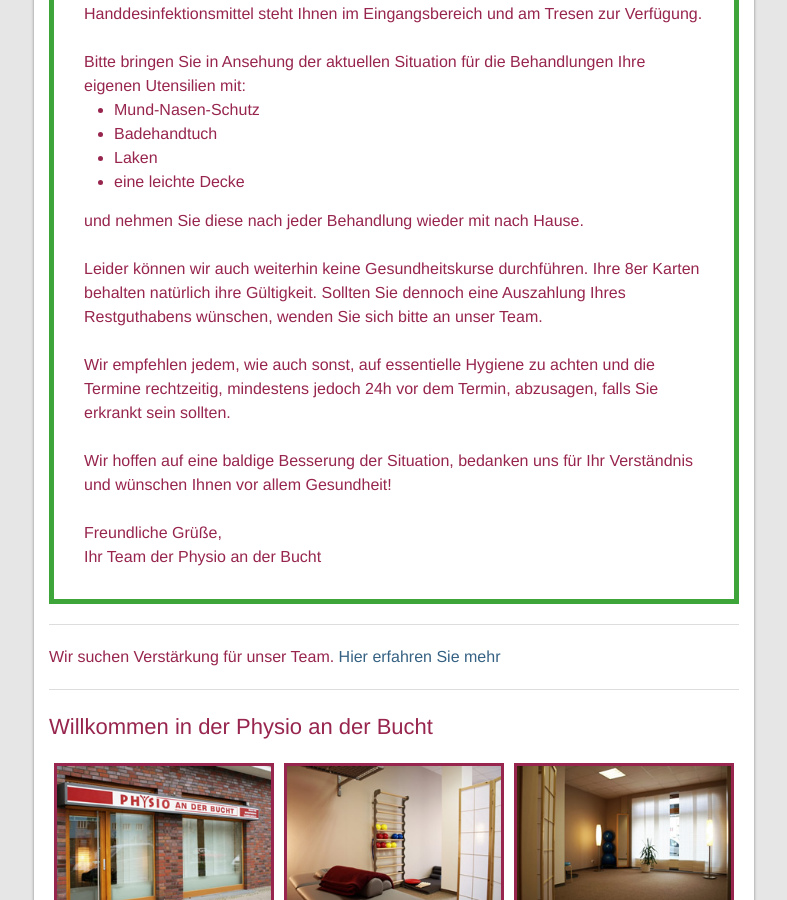
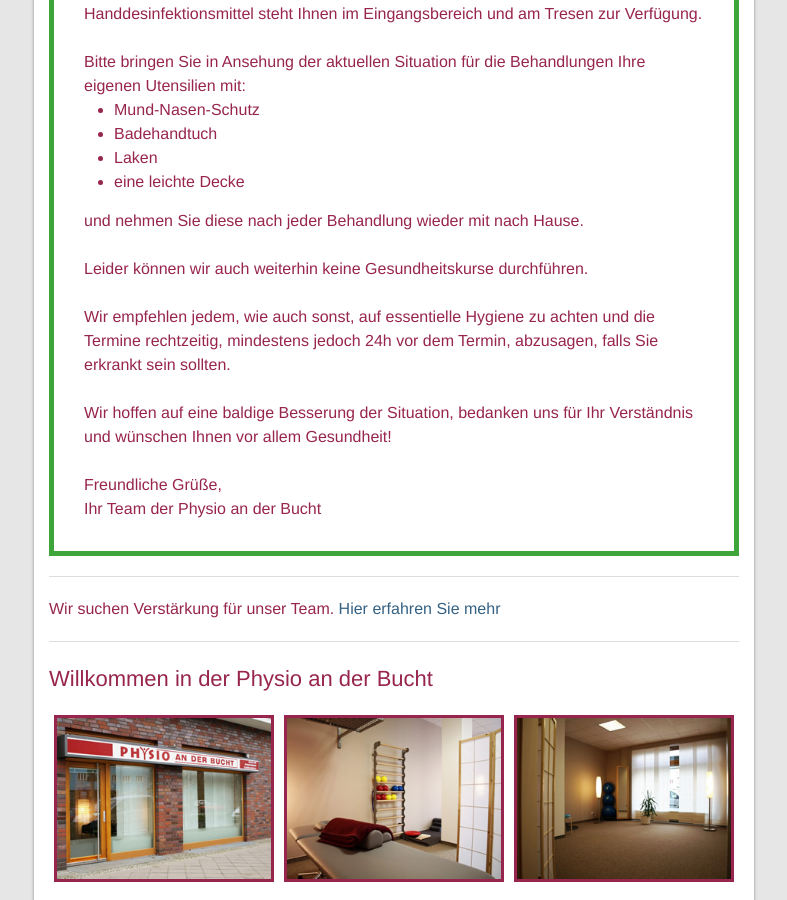
Before and after one commit to davidbasalla/physio_website_2, a Jekyll site: the page built from index.html, in a window 1280 px wide and 900 px high, scrolled down 822 px. Shown: the whole window, without its empty margins (246-1033 px from the left). Built offline with Jekyll 4.4.1, drawn with Linux system fonts in a browser that asks for light colours.

Commit message:
Remove bit about 8-er Karten

```diff
--- a/_layouts/praxis.html
+++ b/_layouts/praxis.html
@@ -45,7 +45,7 @@ layout: default
           und nehmen Sie diese nach jeder Behandlung wieder mit nach Hause.
           <br/>
           <br/>
-          Leider können wir auch weiterhin keine Gesundheitskurse durchführen. Ihre 8er Karten behalten natürlich ihre Gültigkeit. Sollten Sie dennoch eine Auszahlung Ihres Restguthabens wünschen, wenden Sie sich bitte an unser Team.
+          Leider können wir auch weiterhin keine Gesundheitskurse durchführen.
           <br/>
           <br/>
           Wir empfehlen jedem, wie auch sonst, auf essentielle Hygiene zu achten und die Termine rechtzeitig, mindestens jedoch 24h vor dem Termin, abzusagen, falls Sie erkrankt sein sollten.
```
